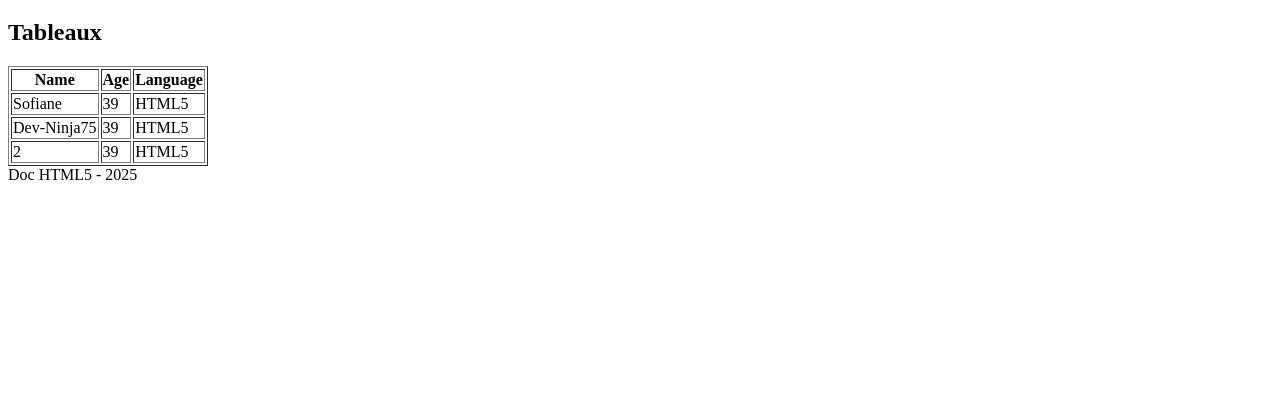
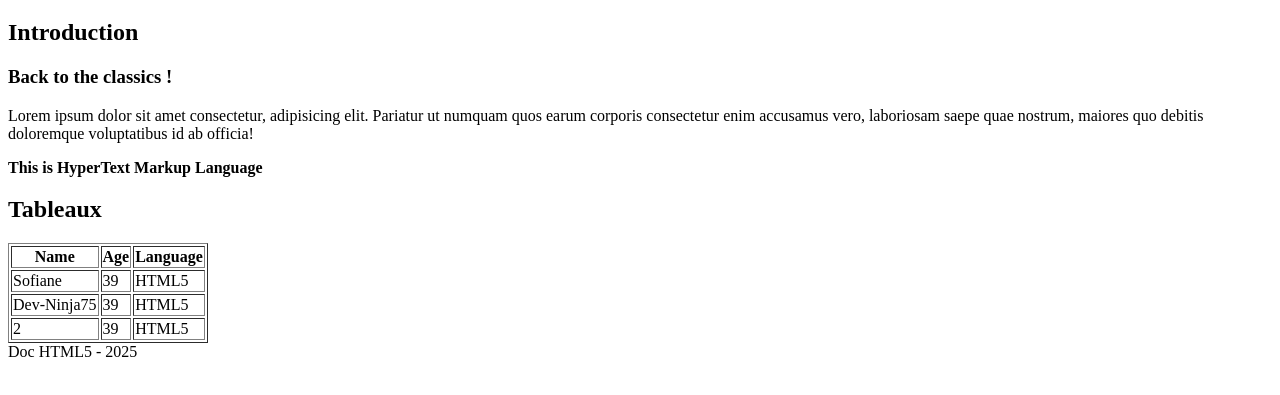
Before and after one commit to Dev-Ninja75/HTML5, a plain HTML site: page index.html in a window 1280 px wide. Shown: the part 61-456 px from the top of the page. Drawn offline with Linux system fonts and the light colour scheme.

Commit message:
Balises section &  article

```diff
--- a/index.html
+++ b/index.html
@@ -2,11 +2,13 @@
 
 <!DOCTYPE html>
 <html lang="fr">
+
 <head>
     <meta charset="UTF-8">
     <meta name="viewport" content="width=device-width, initial-scale=1.0">
     <title>Document HTML</title>
 </head>
+
 <body>
     <!--Metadonnées-->
     <header>
@@ -14,6 +16,18 @@
     </header>
     <!--Composants-->
     <main>
+    <!--Section & Article-->
+        <section>
+            <h2>Introduction</h2>
+            <article>
+                <h3>Back to the classics !</h3>
+                <p>Lorem ipsum dolor sit amet consectetur, adipisicing elit. Pariatur ut numquam quos earum corporis consectetur enim accusamus vero, laboriosam saepe quae nostrum, maiores quo debitis doloremque voluptatibus id ab officia!</p>
+                <p>
+                    <strong>This is HyperText Markup Language</strong>
+                </p>
+            </article>
+        </section>
+    <!--Table-->
         <h2>Tableaux</h2>
         <table border="1">
         <!--Titres du tableau-->
@@ -50,4 +64,5 @@
     <!--Signature-->
     <footer>Doc HTML5 - 2025</footer>
 </body>
+
 </html>
```
Lines whose indentation alone changed are shown as unchanged.
